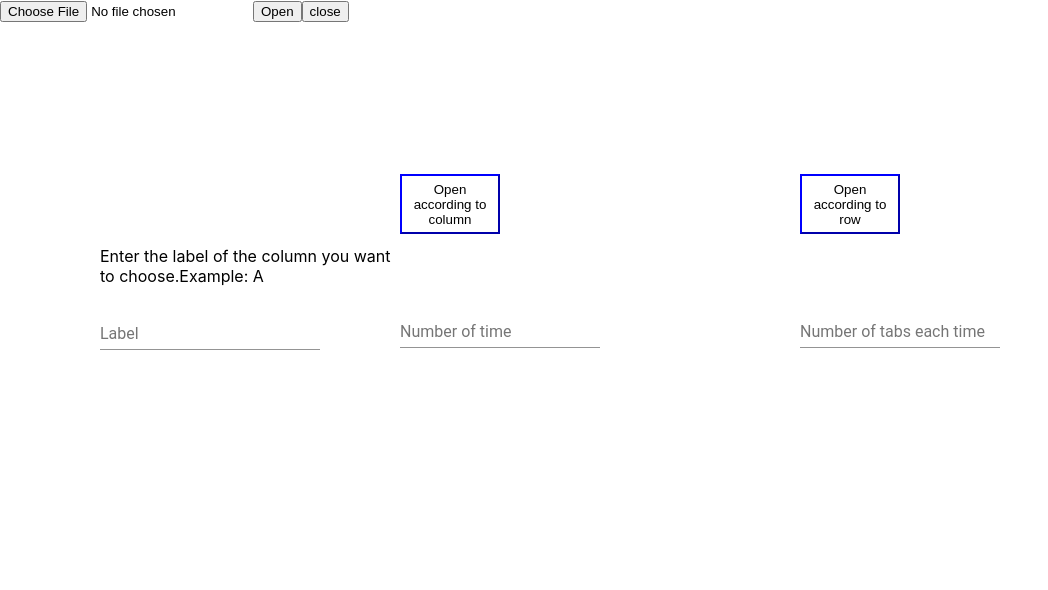
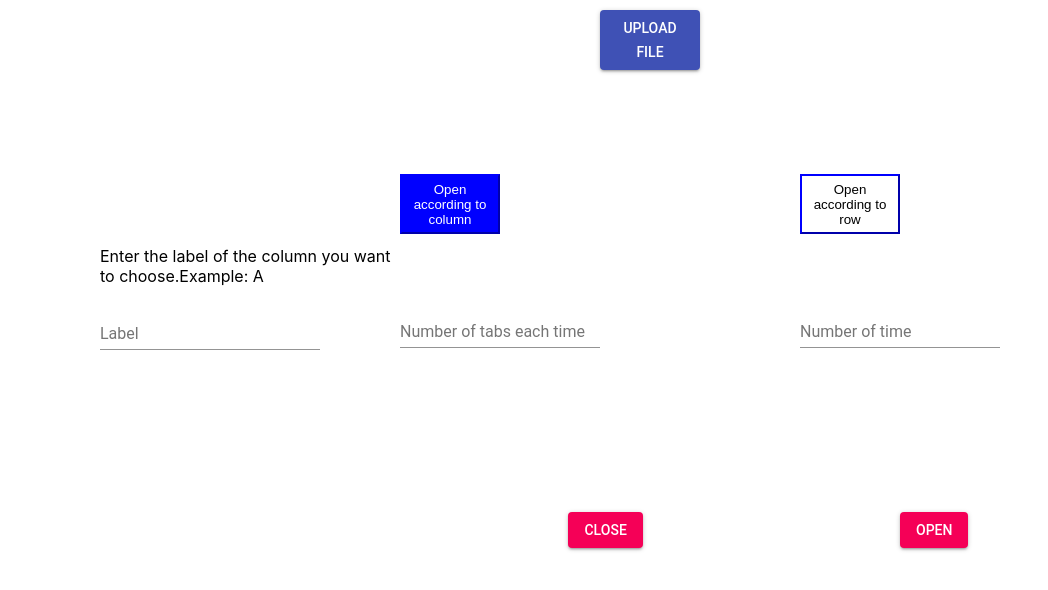
Before and after one commit to tung2389/tool_for_spreadsheet, a React (Create React App) app: page / in a window 1280 px wide. Shown: the top 590 px of the page, without its empty margins (0-1048 px from the left). Built offline with nearby package versions, Linux system fonts and the light colour scheme.

Commit message:
complete open feature, need to fix bug from close feature and caculate another number

```diff
--- a/src/App.css
+++ b/src/App.css
@@ -55,10 +55,7 @@
     left:100px;
     top: 230px;
 }
-.inp1{
-    width: 200px;
-}
-.inp2{
+.inp{
     width: 200px;
 }
 .inp3{
@@ -67,3 +64,30 @@
 .p1{
     width: 300px;
 }
+.not_display{
+  position: fixed;
+  opacity: 0;
+  top: 10px;
+  left: 600px;
+  width: 100px;
+  height: 60px;
+}
+.choose_file{
+    position: fixed;
+    top: 10px;
+    left: 600px;
+    width: 100px;
+    height: 60px;
+}
+.open
+{
+    position: fixed;
+    top: 500px;
+    left: 800px;
+}
+.close
+{
+    position: fixed;
+    top: 500px;
+    left: 400px;
+}
--- a/src/App.js
+++ b/src/App.js
@@ -26,6 +26,8 @@ class App extends React.Component{
             time:undefined,
             hidden:true,
             row_or_column:undefined,
+            btn1: "btn_page1_change", //state to change the css of button 1
+            btn2: "btn_page2",        //state to change the css of button 2
             status_of_option:0
         };
         this.readData = this.readData.bind(this);
@@ -37,16 +39,26 @@ class App extends React.Component{
         this.open_window = this.open_window.bind(this);
         this.IsEnough = this.IsEnough.bind(this);
         this.input_of_option = this.input_of_option.bind(this);
+        this.Change_page1 = this.Change_page1.bind(this);
+        this.Change_page2 = this.Change_page2.bind(this);
+        this.close_window = this.close_window.bind(this);
     }
     IsEnough()
     {
-        if(this.state.number_of_tabs_each_time && this.state.time && this.state.row_or_column)
+        if(this.state.number_of_tabs_each_time && this.state.time && this.state.row_or_column && this.state.data)
         {
             return true;
         }
         else
         {
-            return false;
+            if(!this.state.data)
+            {
+                alert("You have to upload the spreadsheet first");
+            }
+            else
+            {
+                alert("Missing data from inputs");
+            }
         }
     }
     componentDidMount(){
@@ -65,11 +77,11 @@ class App extends React.Component{
     {
         let data = this.state.data;
         let specific_row = data[num-1];
-        let cnt = 0;
+        let cnt = -1;
         // Loop through all properties of specific_row object
         for(let key in specific_row){
+            // Throw out the key that doesn't belong to object and the key outside the range
             cnt++;
-            // Throw out the key that doesn't belong to object and the key outside the range
             if (!specific_row.hasOwnProperty(key) || cnt < start || cnt > endd) continue;
             process_url(specific_row[key]);
         }
@@ -84,26 +96,30 @@ class App extends React.Component{
             //Caculate the range
             let start = num_time * num_tabs - num_tabs;
             let endd = num_time * num_tabs - 1;
-            if(this.status_of_option === 0)
+            if(this.state.status_of_option === 0)
             {
-                this.open_according_to_column(main_data,start,endd);
+                console.log(main_data);
+                this.open_according_to_column(main_data.toUpperCase() ,start,endd);
             }
             else
             {
+                console.log(main_data)
                 this.open_according_to_row(parseInt(main_data),start,endd);
             }
-        }
-        else
-        {
-            alert("Missing data from inputs");
         }
     }
     close_window()
     {
-        for(let i=0;i<windows.length;i++)
+        let num_tabs = this.state.number_of_tabs_each_time;
+        for(let i=windows.length-1;i>=windows.length-num_tabs;i--)
         {
+            if(i>=0)
+            {
             windows[i].close();
+            windows[i].pop();
+            }
         }
+        console.log(windows);
     }
     onChange_tasks(e)
     {
@@ -131,7 +147,6 @@ class App extends React.Component{
           let json_file = XLSX.utils.sheet_to_json(workbook.Sheets[workbook_name],{header:"A"});
           await this_class.setState({data:json_file});
           alert("The file has been loaded successfully");
-          this_class.open_according_to_row(2);
         };
         if(rABS) reader.readAsBinaryString(f); else reader.readAsArrayBuffer(f);
     }
@@ -148,32 +163,49 @@ class App extends React.Component{
         return(
             <div className = "div3">
                 <p className = "p1">Enter the number of row you want to choose. Example: 1</p>
-                <TextField label = "number of row"> onChange = {this.onChange_row_or_column}</TextField>
+                <TextField type = "number" label = "Number of row" onChange = {this.onChange_row_or_column}></TextField>
             </div>
         );
+    }
+    Change_page1()
+    {
+        if(this.state.status_of_option === 1)
+        {
+            this.setState({btn1:"btn_page1_change",btn2:"btn_page2",status_of_option:0});
+        }
+    }
+    Change_page2()
+    {
+        if(this.state.status_of_option === 0)
+        {
+            this.setState({btn1:"btn_page1","btn2":"btn_page2_change",status_of_option:1});
+        }
     }
     render(){
         return(
             <div>
             {/* upload file */}
-            <input type = "file" onChange = {this.readData}></input>
+            <Button color = "primary" variant = "contained" className = "choose_file">
+            UPLOAD FILE
+            <input type = "file" onChange = {this.readData} className = "not_display"></input>
+            </Button>
 
             {/* Two option */}
-            <button onClick = {this.Change_page1} className = "btn_page1">Open according to column</button>
-            <button onClick = {this.Change_page2} className = "btn_page2">Open according to row</button>
+            <button onClick = {this.Change_page1} className = {this.state.btn1}>Open according to column</button>
+            <button onClick = {this.Change_page2} className = {this.state.btn2}>Open according to row</button>
 
             {/* Two parameter to open */}
             {this.input_of_option()}
+            <div className = "div2">
+                <TextField type = "number" onChange = {this.onChange_tasks} label = "Number of tabs each time" className = "inp"></TextField>
+            </div>
             <div className = "div1">
-                <TextField type = "number" onChange = {this.onChange_tasks} label = "Number of tabs each time" className = "inp1"></TextField>
-            </div>
-            <div className = "div2">
-                <TextField type = "number" onChange = {this.onChange_time} label = "Number of time" className = "inp2"></TextField>
+                <TextField type = "number" onChange = {this.onChange_time} label = "Number of time" className = "inp"></TextField>
             </div>
 
             {/* Button to open and close window*/}
-            <button>Open</button>
-            <button onClick = {this.close_window}>close</button>
+            <Button className = "open" color = "secondary" variant = "contained" onClick = {this.open_window}>Open</Button>
+            <Button className = "close" color = "secondary" variant = "contained" onClick = {this.close_window}>close</Button>
             </div>
         );
     }
```
